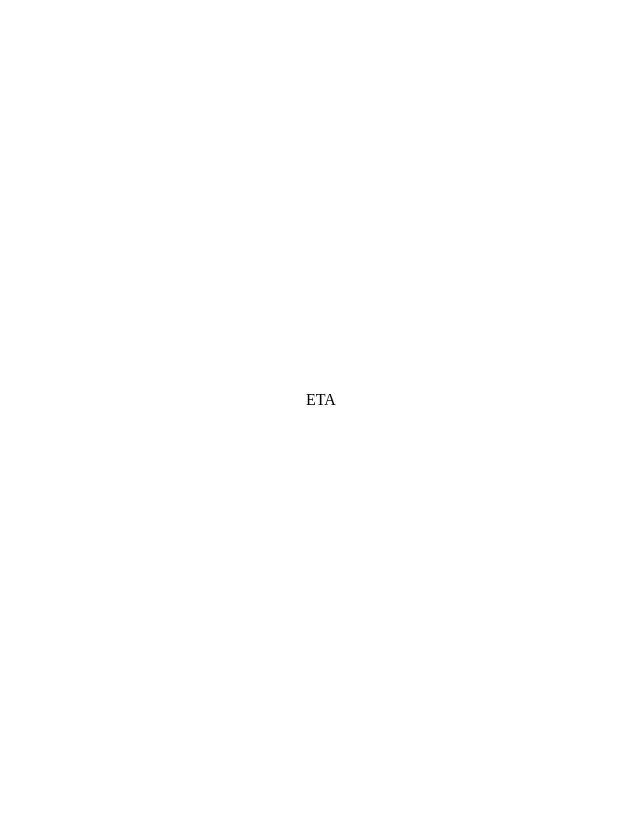
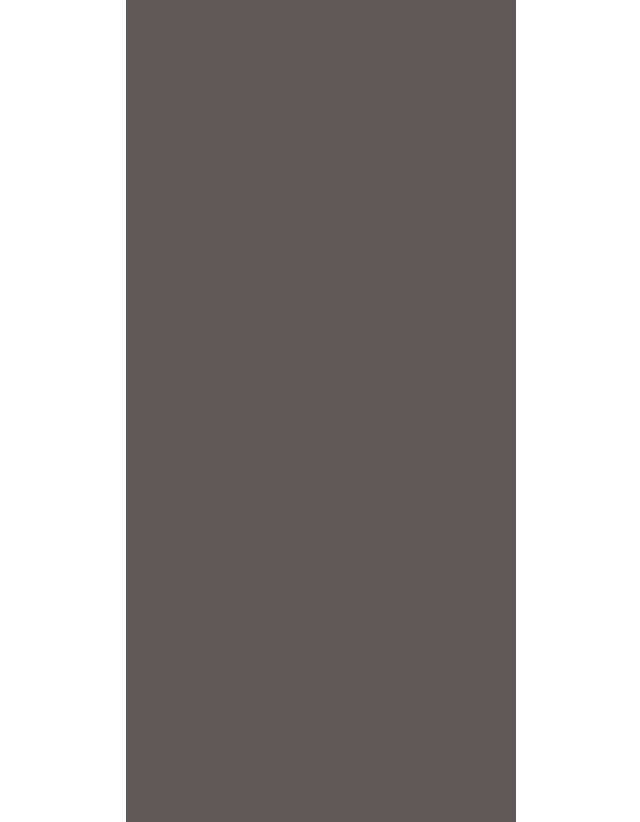
Before and after one commit to alexander-p1/YumYumGimmeSum, a React (Vite) app: page /eta in a window 1280 px wide. Shown: the whole page, without its empty margins (319-959 px from the left). Before the commit the page ends 800 px from the top, so only its background shows below. Built offline with nearby package versions, Linux system fonts and the light colour scheme.

Commit message:
navigate

```diff
--- a/src/Components/ETA.jsx
+++ b/src/Components/ETA.jsx
@@ -1,8 +1,11 @@
 import React from 'react'
+import "/src/styling/ETA.scss"
 
 const ETA = () => {
+
   return (
-    <div>ETA</div>
+    <div className='containerEta'>
+    </div>
   )
 }
 
--- a/src/Components/Menu.jsx
+++ b/src/Components/Menu.jsx
@@ -2,14 +2,20 @@ import React from "react";
 import "/src/styling/Menu.scss"
 import group from '../assets/Group 6.svg'
 import union from '../assets/Union.svg'
+import { Navigate, useNavigate } from "react-router-dom";
 
 const Menu = () => {
+
+  const navigate = useNavigate();
+  const handleClick = () => {
+    navigate('/Order')
+  }
 
   return <div className="container">
     <section className="menu">
       <nav className="nav">
         <span><img src={group} alt="" /></span>
-        <span className="union"><img src={union} alt="" /></span>
+        <span className="union"><img src={union} alt="" onClick={handleClick} /></span>
       </nav>
     </section>
 
--- a/src/Components/Order.jsx
+++ b/src/Components/Order.jsx
@@ -2,8 +2,14 @@ import React from 'react'
 import "/src/styling/Order.scss"
 import union from '../assets/Union.svg'
 import Menu from './Menu'
+import { Navigate, useNavigate } from "react-router-dom";
 
 const Order = () => {
+
+  const navigate = useNavigate();
+    const handleClick = () => {
+      navigate('/eta')
+    }
 
   return (
     <div className='orderContainer'>
@@ -29,7 +35,7 @@ const Order = () => {
       <section>
             <footer className='orderFooter'>
               <p className='totalAmount'></p>
-              <button className='takeMyMoney'>Take my money!</button>
+              <button className='takeMyMoney' onClick={handleClick}>Take my money!</button>
             </footer>
       </section>
     </div>
--- a/src/styling/ETA.scss
+++ b/src/styling/ETA.scss
@@ -1,6 +1,5 @@
+@use './_Variables.scss' as *;
 @import url("https://fonts.googleapis.com/css2?family=PT+Serif:ital,wght@0,400;0,700;1,400;1,700&family=Work+Sans:ital,wght@0,100..900;1,100..900&display=swap");
-
-@use './Variables';
 
 * {
     margin: 0;
@@ -16,3 +15,10 @@ body {
     justify-content: center;
     align-items: center;
 }
+
+.containerEta {
+    height: $frame-height;
+    width: $frame-width;
+
+    background: $background-color;
+}
--- a/src/styling/_Variables.scss
+++ b/src/styling/_Variables.scss
@@ -1,2 +1,6 @@
+/* Container */
 $frame-height: 844px;
 $frame-width: 390px;
+
+/* ETA/receipt background */
+$background-color: #605858;
```
